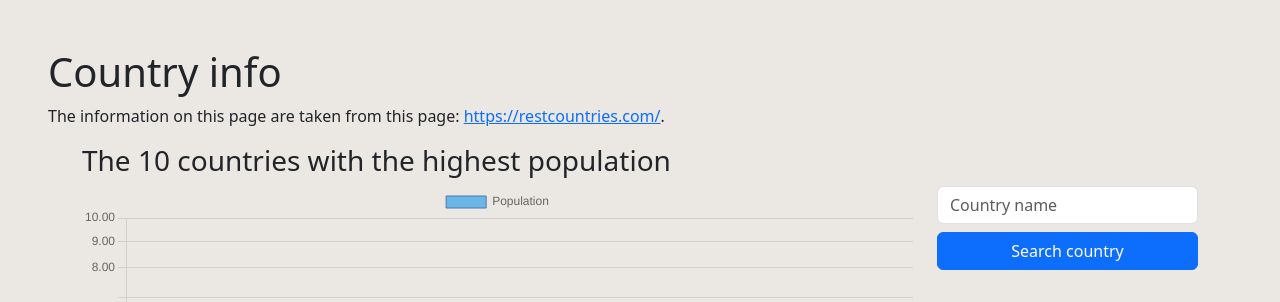
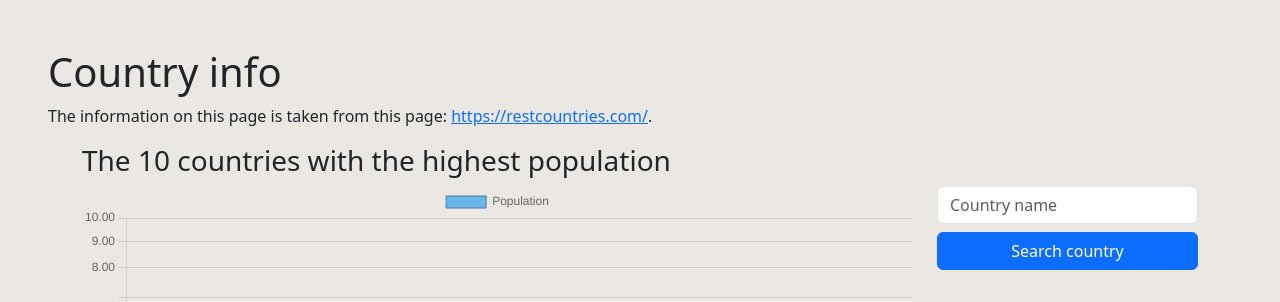
Before and after one commit to saaralehtoviita/ohke-lopputyo, a Flask app: page / in a window 1280 px wide. Shown: the part 56-358 px from the top of the page. Run offline with Flask 3, Linux system fonts and the light colour scheme; data that the repository does not hold is empty.

Commit message:
fixed spelling error

```diff
--- a/templates/index.html
+++ b/templates/index.html
@@ -2,7 +2,7 @@
 <div class="m-5">
   <h1>Country info</h1>
   <p>
-    The information on this page are taken from this page:
+    The information on this page is taken from this page:
     <a href="https://restcountries.com/">https://restcountries.com/</a>.
   </p>
   <div class="container">
```
